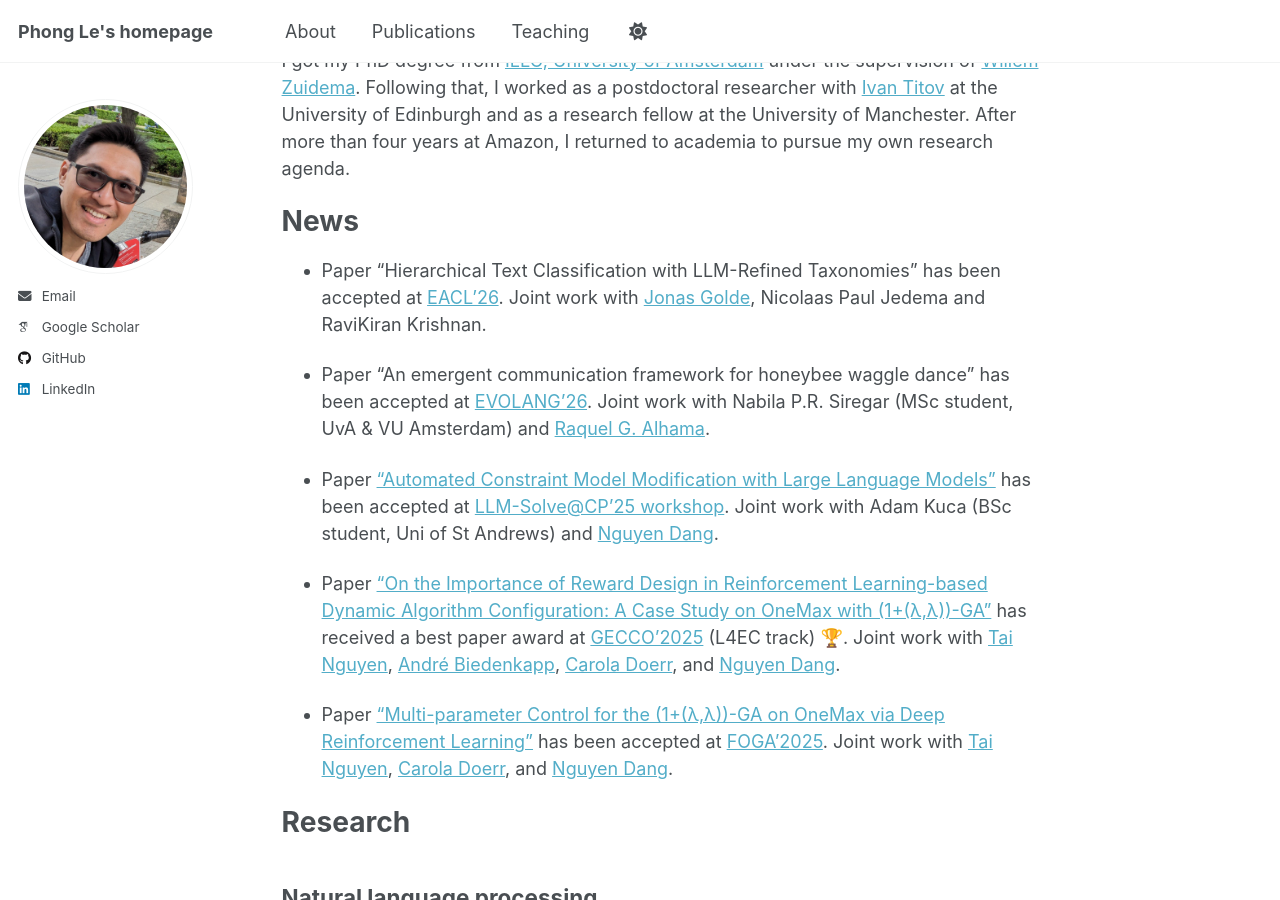
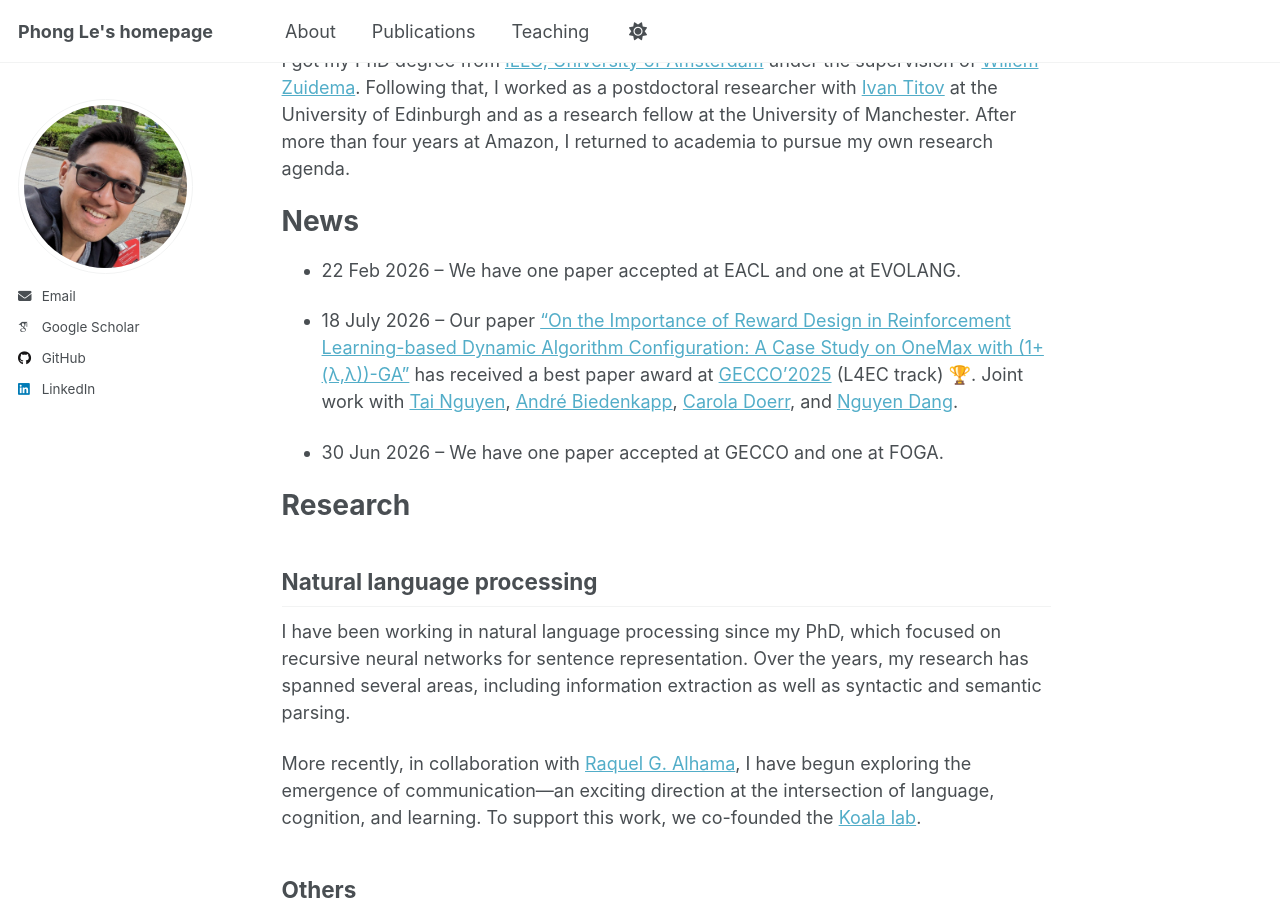
Before and after one commit to lephong/lephong.github.io, a Jekyll site: the page built from _pages/about.md, in a window 1280 px wide and 900 px high, scrolled down 280 px. Built offline with Jekyll 4.4.1, drawn with Linux system fonts in a browser that asks for light colours; emoji names are drawn with the system emoji font; some web fonts are replaced; a script that is not in the unit is left out.

Commit message:
Revise news section for paper updates and awards
Updated news section with new paper acceptance details and awards.

```diff
--- a/_pages/about.md
+++ b/_pages/about.md
@@ -14,16 +14,11 @@ I got my PhD degree from [ILLC, University of Amsterdam](https://www.illc.uva.nl
 
 News
 ======
-- Paper "Hierarchical Text Classification with LLM-Refined Taxonomies" has been accepted at [EACL'26](https://2026.eacl.org/). Joint work with
-[Jonas Golde](https://github.com/whoisjones), Nicolaas Paul Jedema and RaviKiran Krishnan.
+- 22 Feb 2026 -- We have one paper accepted at EACL and one at EVOLANG.
 
-- Paper "An emergent communication framework for honeybee waggle dance" has been accepted at [EVOLANG'26](https://sites.google.com/york.ac.uk/evolang2026/home). Joint work with Nabila P.R. Siregar (MSc student, UvA & VU Amsterdam) and [Raquel G. Alhama](https://rgalhama.github.io/).
+- 18 July 2026 -- Our paper ["On the Importance of Reward Design in Reinforcement Learning-based Dynamic Algorithm Configuration: A Case Study on OneMax with (1+(λ,λ))-GA"](https://arxiv.org/abs/2502.20265) has received a best paper award at [GECCO'2025](https://gecco-2025.sigevo.org/HomePage) (L4EC track) :trophy:. Joint work with [Tai Nguyen](https://research-portal.st-andrews.ac.uk/en/persons/tai-nguyen), [André  Biedenkapp](https://andrebiedenkapp.github.io/), [Carola Doerr](https://www.lip6.fr/Carola.Doerr), and [Nguyen Dang](https://ndangtt.github.io/).
 
-- Paper ["Automated Constraint Model Modification with Large Language Models"](https://drive.google.com/uc?export=download&id=1UAUY0ogGMtpwRAa6uYnU0UlXosAuQw2v) has been accepted at [LLM-Solve@CP'25 workshop](https://sites.google.com/view/llm-solve). Joint work with Adam Kuca (BSc student, Uni of St Andrews) and [Nguyen Dang](https://ndangtt.github.io/).
-
-- Paper ["On the Importance of Reward Design in Reinforcement Learning-based Dynamic Algorithm Configuration: A Case Study on OneMax with (1+(λ,λ))-GA"](https://arxiv.org/abs/2502.20265) has received a best paper award at [GECCO'2025](https://gecco-2025.sigevo.org/HomePage) (L4EC track) :trophy:. Joint work with [Tai Nguyen](https://research-portal.st-andrews.ac.uk/en/persons/tai-nguyen), [André  Biedenkapp](https://andrebiedenkapp.github.io/), [Carola Doerr](https://www.lip6.fr/Carola.Doerr), and [Nguyen Dang](https://ndangtt.github.io/).
-
-- Paper ["Multi-parameter Control for the (1+(λ,λ))-GA on OneMax via Deep Reinforcement Learning"](https://arxiv.org/abs/2505.12982) has been accepted at [FOGA'2025](https://naco.liacs.nl/foga2025//). Joint work with [Tai Nguyen](https://research-portal.st-andrews.ac.uk/en/persons/tai-nguyen), [Carola Doerr](https://www.lip6.fr/Carola.Doerr), and [Nguyen Dang](https://ndangtt.github.io/).
+- 30 Jun 2026 -- We have one paper accepted at GECCO and one at FOGA.
 
 Research
 ======
```
